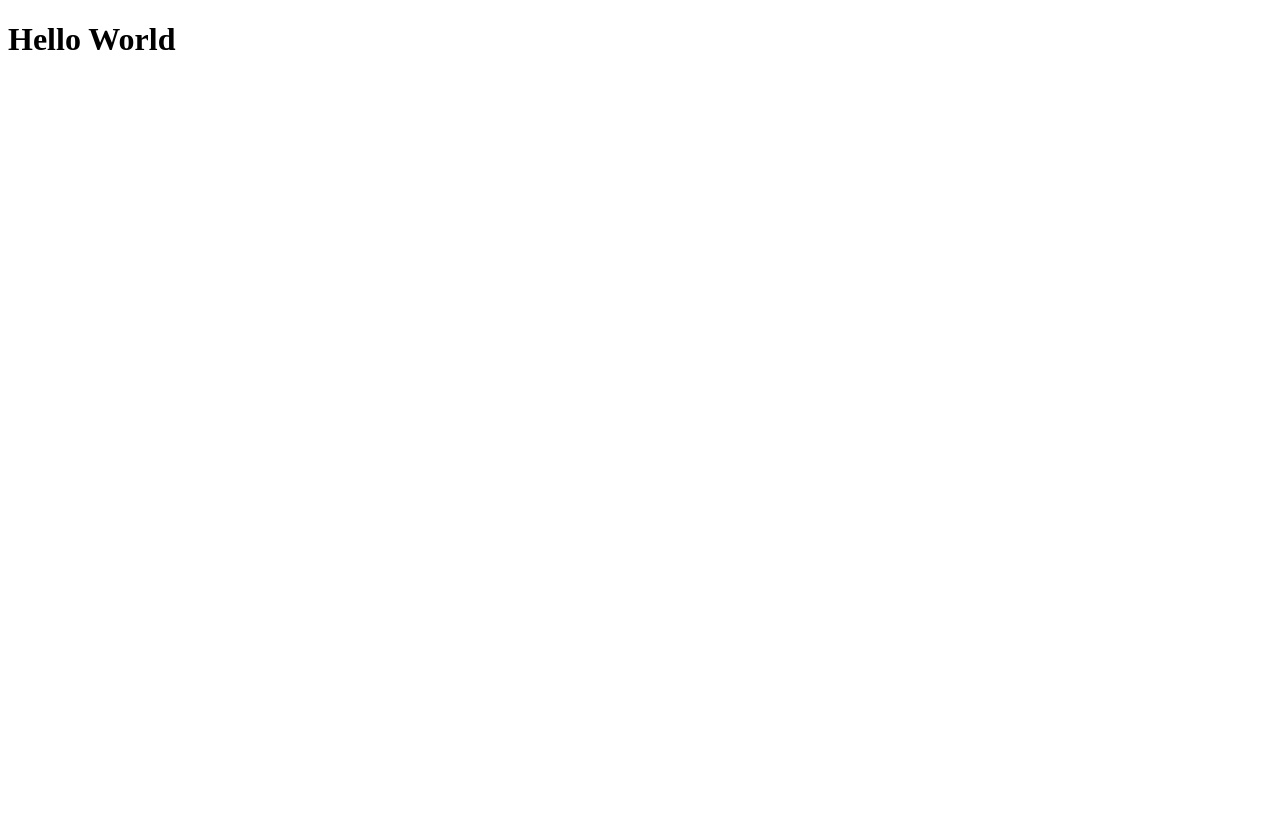
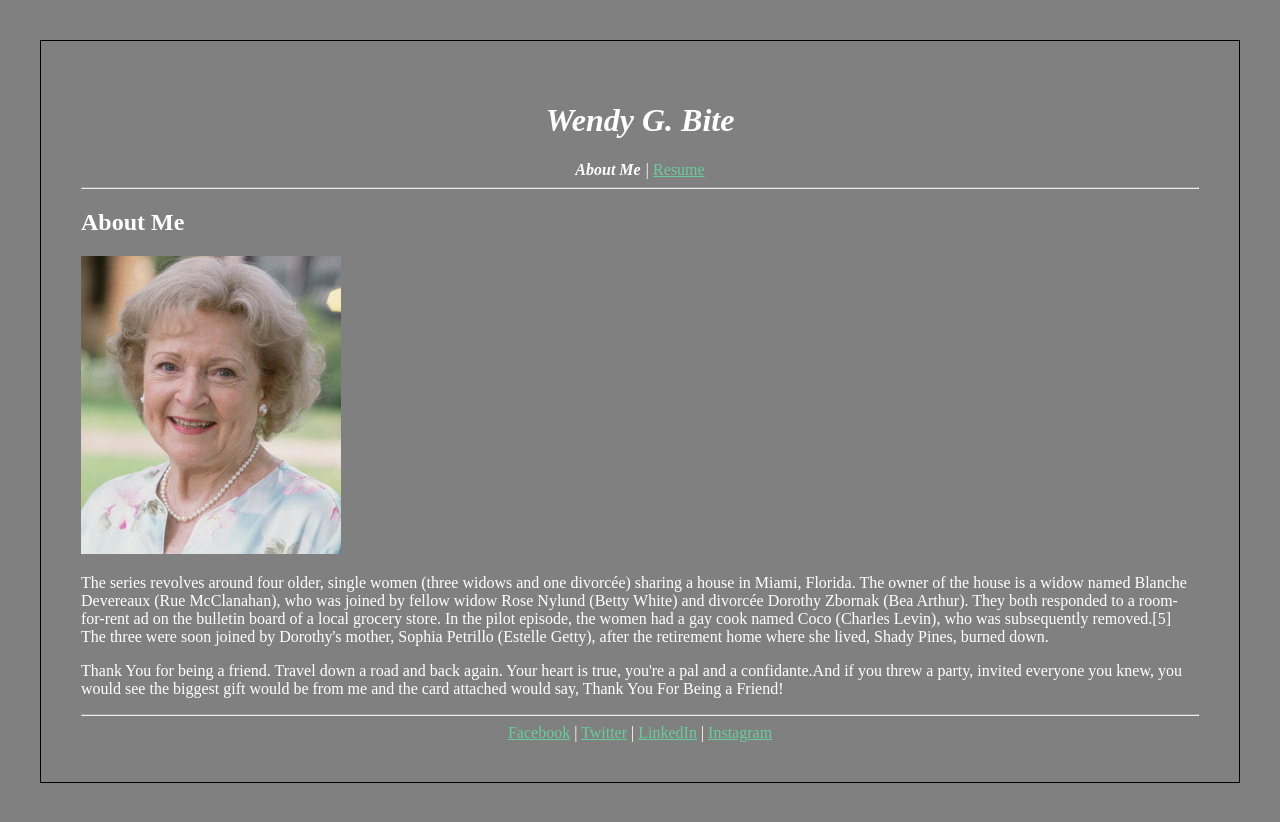
Before and after one commit to jroos1/wendybite, a plain HTML site: page index.html in a window 1280 px wide. Before the commit the page ends 800 px from the top, so only its background shows below. Drawn offline with Linux system fonts and the light colour scheme.

Commit message:
added resume.html and resume content + updated some styling

```diff
--- /dev/null
+++ b/css/main.css
@@ -0,0 +1,25 @@
+body {
+	background-color: gray;
+	color: white;
+	border: 1px black solid;
+	margin: 40px;
+	padding: 40px;
+}
+
+header {
+	font-style: italic;
+	text-align: center;
+}
+
+a {
+	color: #6ACC9C;
+	font-style: normal;
+}
+
+ul {
+	list-style-type: square;
+}
+
+footer {
+	text-align: center;
+}
--- a/index.html
+++ b/index.html
@@ -2,11 +2,39 @@
 <html>
 
 	<head>
-		<title></title>
+		<meta charset="utf-8">
+		<title>Wendy G. Bite</title>
+		<link rel="stylesheet" type="text/css" href="css/main.css">
 	</head>
 
 	<body>
-		<h1>Hello World</h1>
+
+		<header>
+
+			<h1>Wendy G. Bite</h1>
+
+			<nav>
+				<strong>About Me</strong> | <a href="resume.html">Resume</a>
+			</nav>
+
+		</header>
+
+		<hr />
+
+		<h2>About Me</h2>
+
+		<img src="images/Betty-White.jpg">
+
+		<p>The series revolves around four older, single women (three widows and one divorcée) sharing a house in Miami, Florida. The owner of the house is a widow named Blanche Devereaux (Rue McClanahan), who was joined by fellow widow Rose Nylund (Betty White) and divorcée Dorothy Zbornak (Bea Arthur). They both responded to a room-for-rent ad on the bulletin board of a local grocery store. In the pilot episode, the women had a gay cook named Coco (Charles Levin), who was subsequently removed.[5] The three were soon joined by Dorothy's mother, Sophia Petrillo (Estelle Getty), after the retirement home where she lived, Shady Pines, burned down.</p>
+
+		<p>Thank You for being a friend. Travel down a road and back again. Your heart is true, you're a pal and a confidante.And if you threw a party, invited everyone you knew, you would see the biggest gift would be from me and the card attached would say, Thank You For Being a Friend!</p>
+
+		<hr />
+
+		<footer>
+			<a href="#">Facebook</a> | <a href="#">Twitter</a> | <a href="#">LinkedIn</a> | <a href="#">Instagram</a>
+		</footer>
+
 	</body>
 
 </html>
```
Also changed, not shown: resume.html (added, +68 -0 lines), images/Betty-White.jpg (added).
